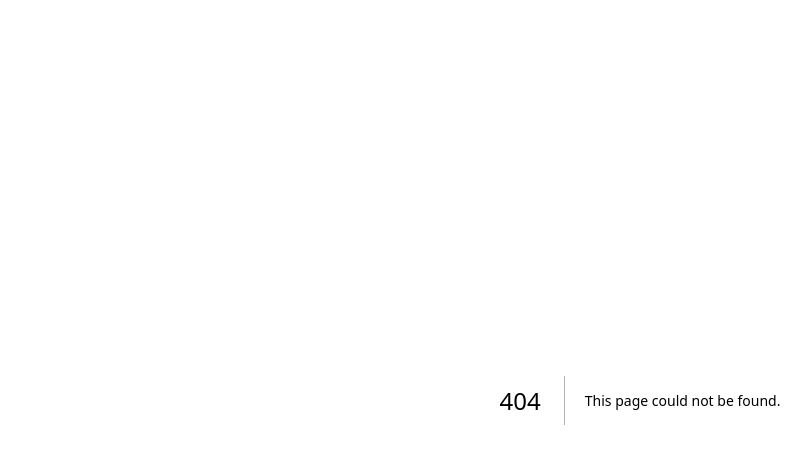
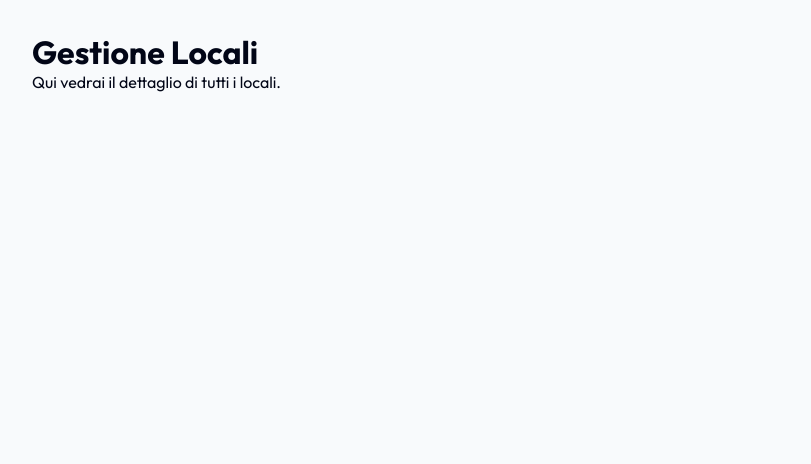
Before and after one commit to liukof/RoomDataManagementVercel, a Next.js app: page /dashboard/rooms in a window 1280 px wide. Before the commit this address had no page. Shown: the top 464 px of the page, without its empty margins (0-811 px from the left). Built offline with nearby package versions, Linux system fonts and the light colour scheme.

Commit message:
Create page.tsx

```diff
--- /dev/null
+++ b/src/app/dashboard/rooms/page.tsx
@@ -0,0 +1,8 @@
+export default function RoomsPage() {
+    return (
+        <div style={{ padding: '2rem' }}>
+            <h1>Gestione Locali</h1>
+            <p>Qui vedrai il dettaglio di tutti i locali.</p>
+        </div>
+    );
+}
```
